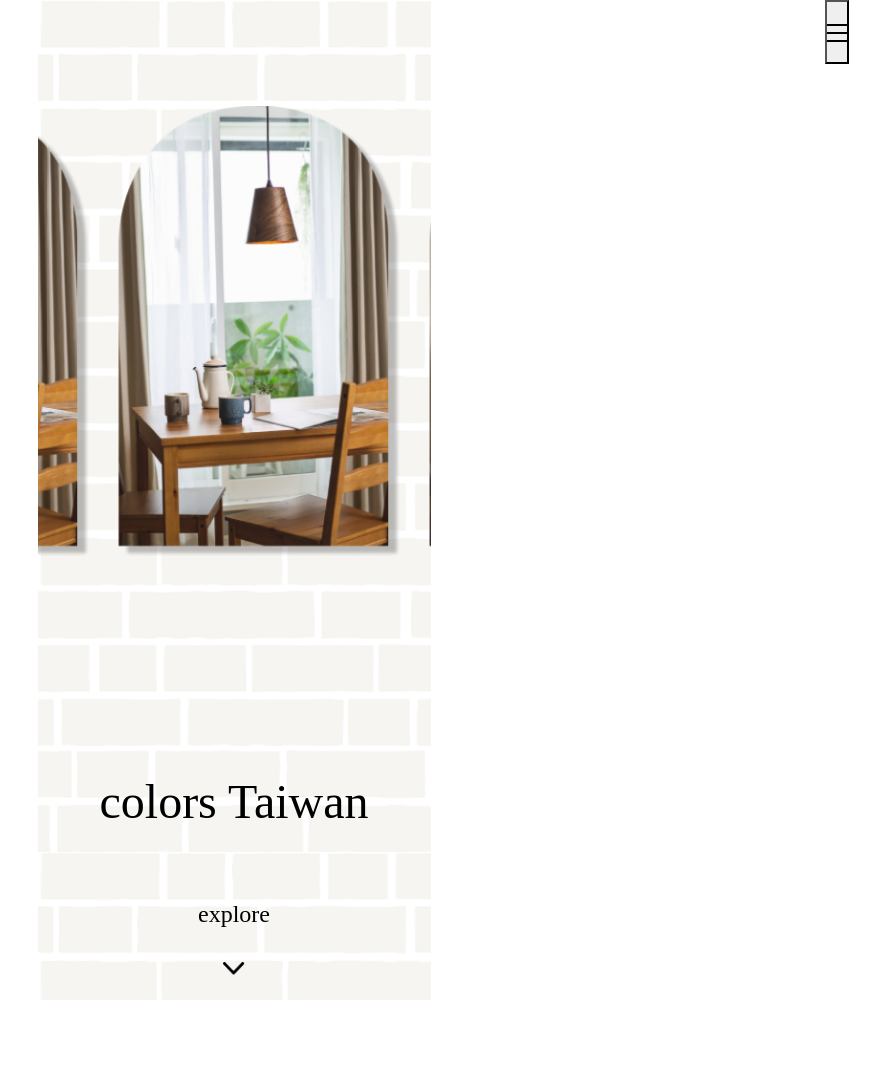
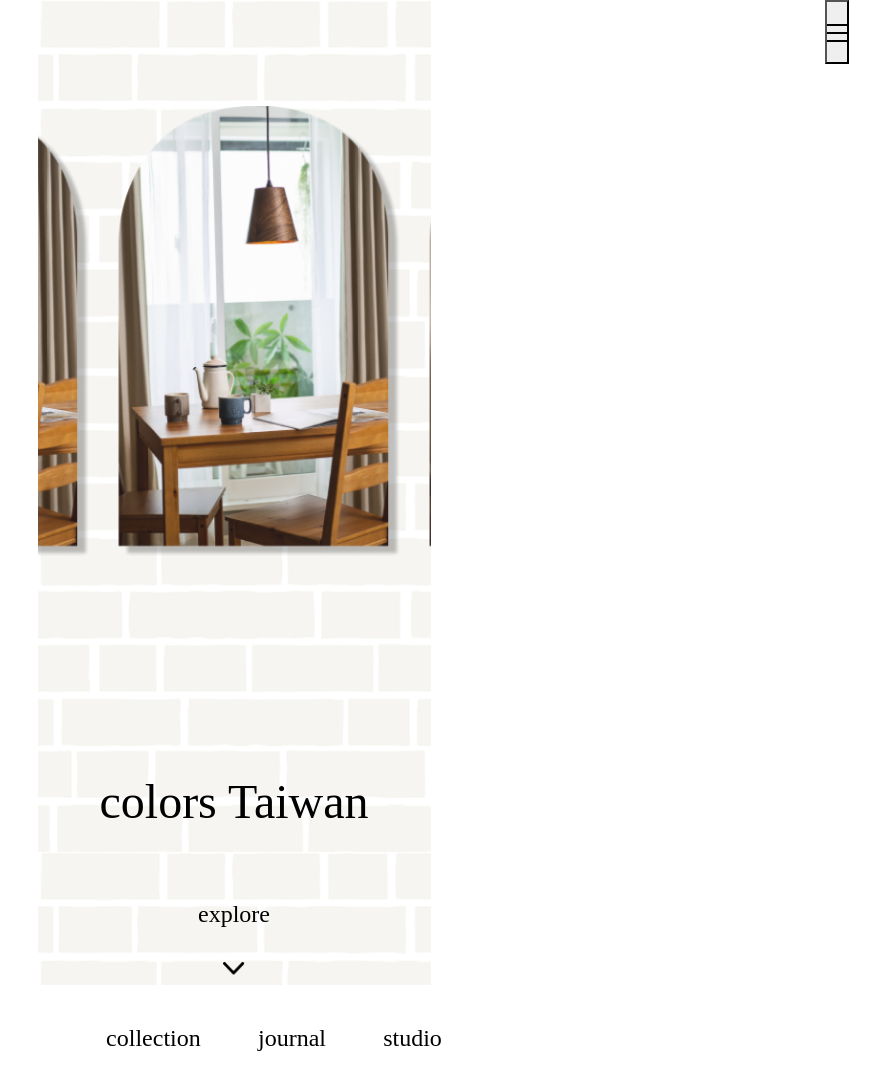
Before and after one commit to nsdhnt/tomoyasu-teamPRJ, an Astro site: page / in a window 1280 px wide. Shown: the whole page, without its empty margins (406-1280 px from the left). Before the commit the page ends 1000 px from the top, so only its background shows below. Built offline with nearby package versions, Linux system fonts and the light colour scheme; Astro itself is replaced by a stand-in of ours; a web font is replaced by a local one.

Commit message:
追加：nav見た目

```diff
--- a/src/components/main.astro
+++ b/src/components/main.astro
@@ -4,12 +4,13 @@ import { Image } from "astro:assets";
 import brickBackground from "../assets/brick_background.png";
 import mainImg from "../assets/leftImg.png";
 import mainImg1 from "../assets/mainImg1.png";
-import explore from "../assets/explore.png"
+import explore from "../assets/explore.png";
+import Nav from "../components/nav.astro";
 ---
 <style lang="scss">
   .main{
     width: 393px;
-    height: 1000px;
+    // height: 1000px;
     margin-inline: auto;
     background-image: url("../assets/brick_background.png");
     background-repeat: repeat-y;
@@ -203,4 +204,5 @@ import explore from "../assets/explore.png"
       <Image src={explore} alt="">
     </div>
   </div>
+  <Nav />
 </main>
--- /dev/null
+++ b/src/components/nav.astro
@@ -0,0 +1,31 @@
+---
+import Layout from "../layouts/Layout.astro";
+---
+
+<style lang="scss">
+  nav{
+    width: 393px;
+    height: 86px;
+    margin: 0 auto;
+    ul{
+      width: 100%;
+      height: 100%;
+      display: flex;
+      justify-content: space-around;
+      align-items: center;
+      li{
+        list-style: none;
+        font-size: 24px;
+      }
+    }
+  }
+
+</style>
+
+<nav>
+  <ul>
+    <li>collection</li>
+    <li>journal</li>
+    <li>studio</li>
+  </ul>
+</nav>
```
